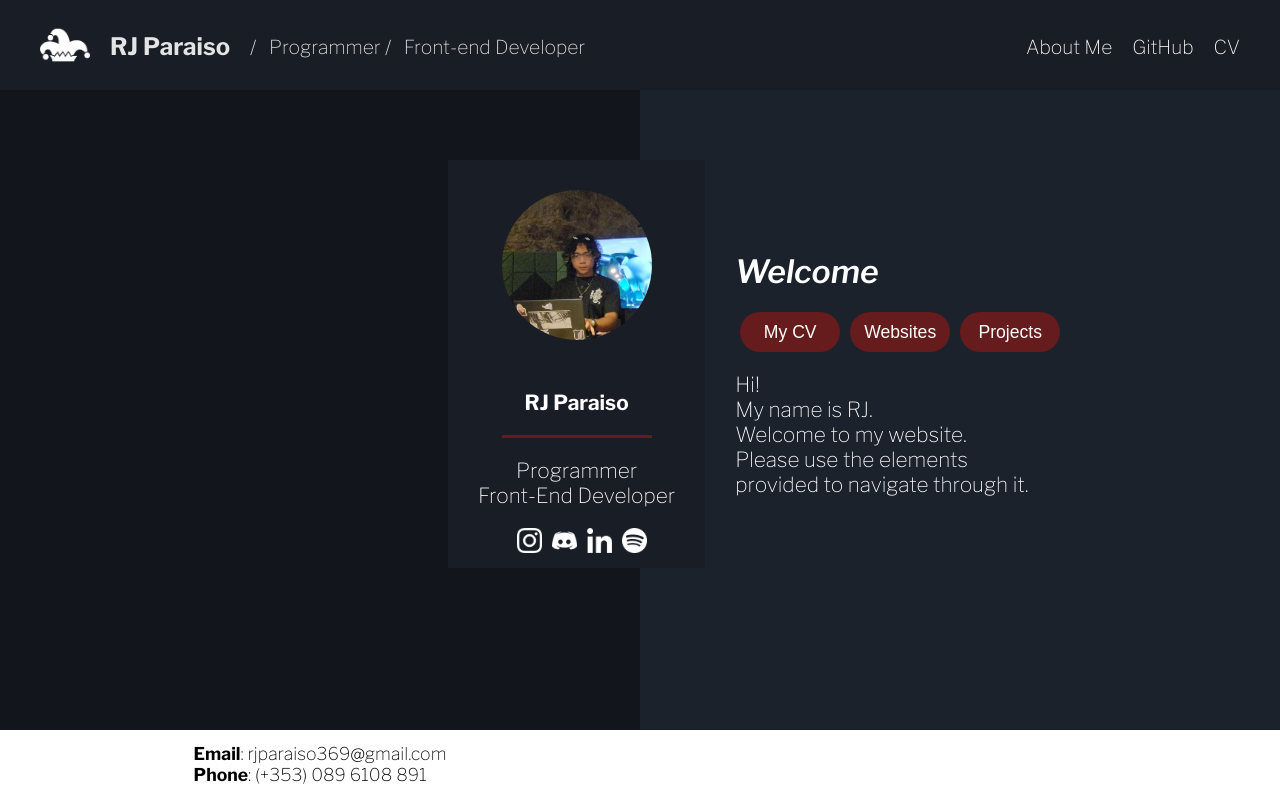
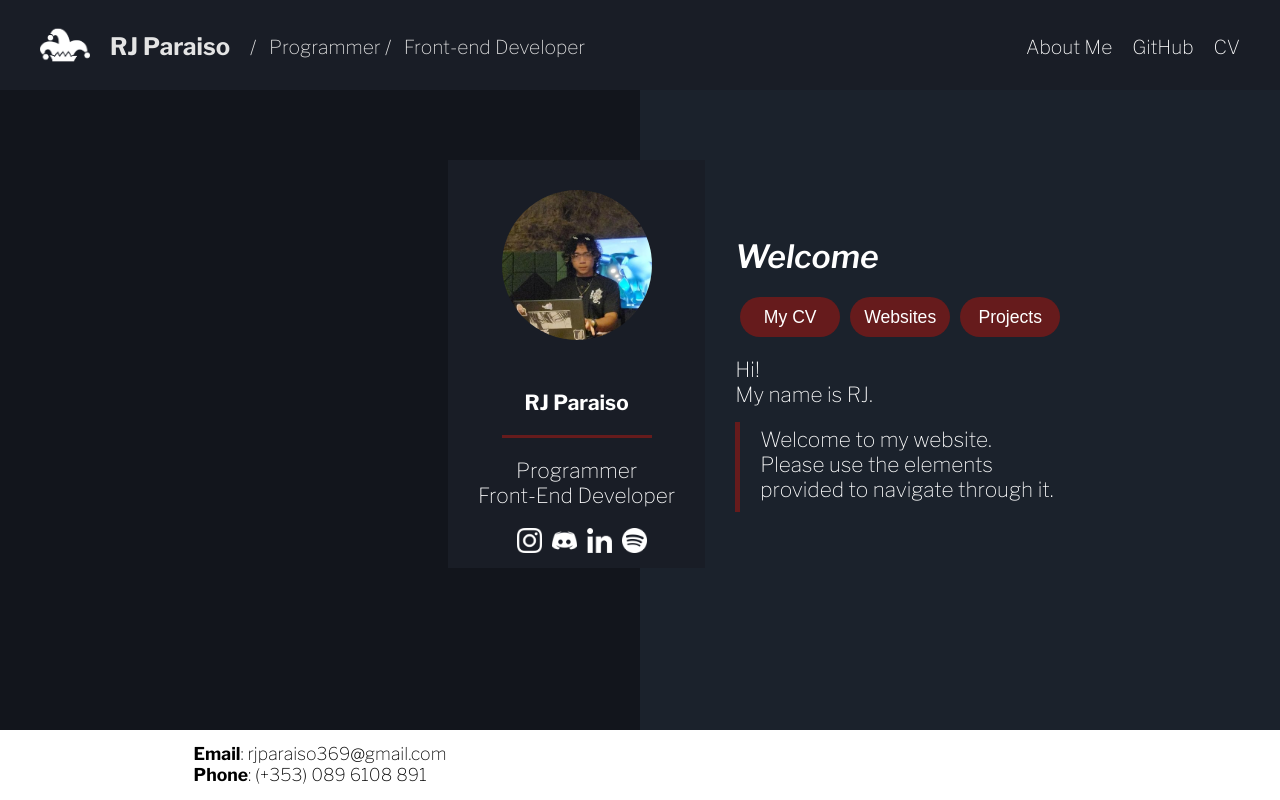
Before and after one commit to ThisIs-RJP/Personal-Website, a React (Create React App) app: page / in a window 1280 px wide. Built offline with nearby package versions, Linux system fonts and the light colour scheme.

Commit message:
Update App.css

```diff
--- a/src/App.css
+++ b/src/App.css
@@ -3,6 +3,7 @@
 }
 
 /* ####################################### Start of navigation bar code */
+
 ul {
   display: flex;
   font-size: 150%;
@@ -41,16 +42,36 @@ ul {
 }
 
 .links {
+  display: inline-block;
+  position: relative;
   padding-left: 10px;
   padding-right: 10px;
   text-decoration: none;
   color: white;
 }
 
-.links:hover {
+.links:after {
+  content: '';
+  position: absolute;
+  width: 100%;
+  transform: scaleX(0);
+  height: 2px;
+  bottom: 0;
+  left: 0;
+  background-color: #661b1c;
+  transform-origin: bottom right;
+  transition: transform 0.25s ease-out;
+}
+
+.links:hover:after {
+  transform: scaleX(1);
+  transform-origin: bottom left;
+}
+
+/* .links:hover {
   text-decoration: underline;
   color: #661b1c;
-}
+} */
 
 /* ####################################### End of the navigation bar */
 /* ####################################### Start of profile background */
@@ -152,6 +173,20 @@ ul {
   width: 300px;
 }
 
+.container {
+  display: flex;
+}
+
+.leftLine {
+  margin-top: 5%;
+  border-left: #661b1c solid 5px;
+  width: 300px;
+  align-items: center;
+  padding-top: 5px;
+  padding-bottom: 10px;
+  padding-left: 20px;
+}
+
 /* ######################################## Animation goes here */
 
 .animated-button {
@@ -200,6 +235,7 @@ ul {
   width: 70%;
   word-spacing: 2px;
 }
+
 /* ####################################### End of first block*/
 /* ####################################### Start of the footer*/
 
```
